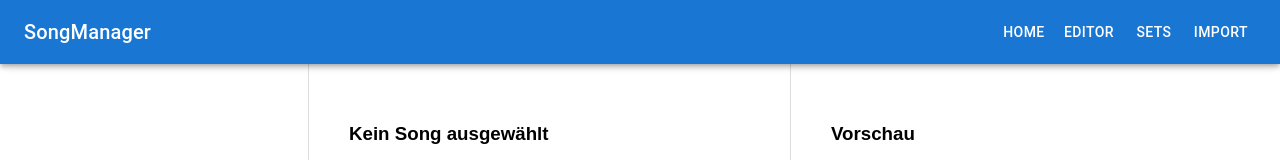
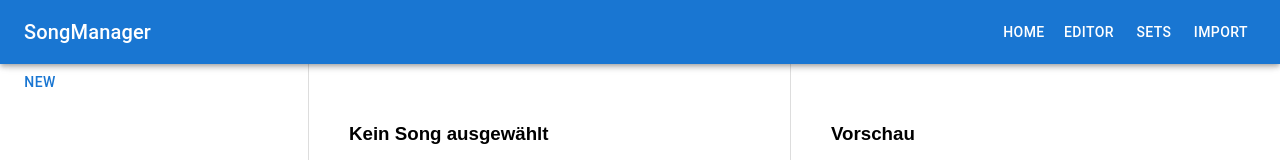
Before and after one commit to DocFaust/my-songbook, a React (Vite) app: page /editor in a window 1280 px wide. Shown: the top 160 px of the page. Built offline with nearby package versions, Linux system fonts and the light colour scheme.

Commit message:
Add 'New' button to SongSidebar for creating new songs

```diff
--- a/src/components/SongSideBar/index.jsx
+++ b/src/components/SongSideBar/index.jsx
@@ -3,8 +3,11 @@ import ListItemButton from "@mui/material/ListItemButton";
 import ListItemText from "@mui/material/ListItemText";
 import React from "react";
 import './styles.css';
-export default function SongSidebar({ songs, onSelect }) {
+import Button from "@mui/material/Button";
+export default function SongSidebar({ songs, onSelect, onNew }) {
     return (
+        <>
+        <Button onClick={()=> onNew()}>New</Button>
         <List>
             {songs.map((s) => (
                 <ListItemButton
@@ -30,5 +33,6 @@ export default function SongSidebar({ songs, onSelect }) {
                 </ListItemButton>
             ))}
         </List>
+        </>
     );
 }
--- a/src/pages/EditorPage.jsx
+++ b/src/pages/EditorPage.jsx
@@ -18,6 +18,11 @@ export default function EditorPage() {
         setSelectedSong(song);
         setEditedText(song.content || "");
     };
+    const handleNewSong = () => {
+        let song = {name: "Neuer Song", author: "", content: ""};
+        setSongs([...song]);
+        setSelectedSong(song);
+    }
 
     return (
         <Box
@@ -35,7 +40,7 @@ export default function EditorPage() {
                     overflowY: "auto",
                 }}
             >
-                <SongSidebar songs={songs} onSelect={handleSelectSong} />
+                <SongSidebar songs={songs} onSelect={handleSelectSong} onNew={handleNewSong}/>
             </Box>
 
             {/* Hauptbereich - rechts */}
```
